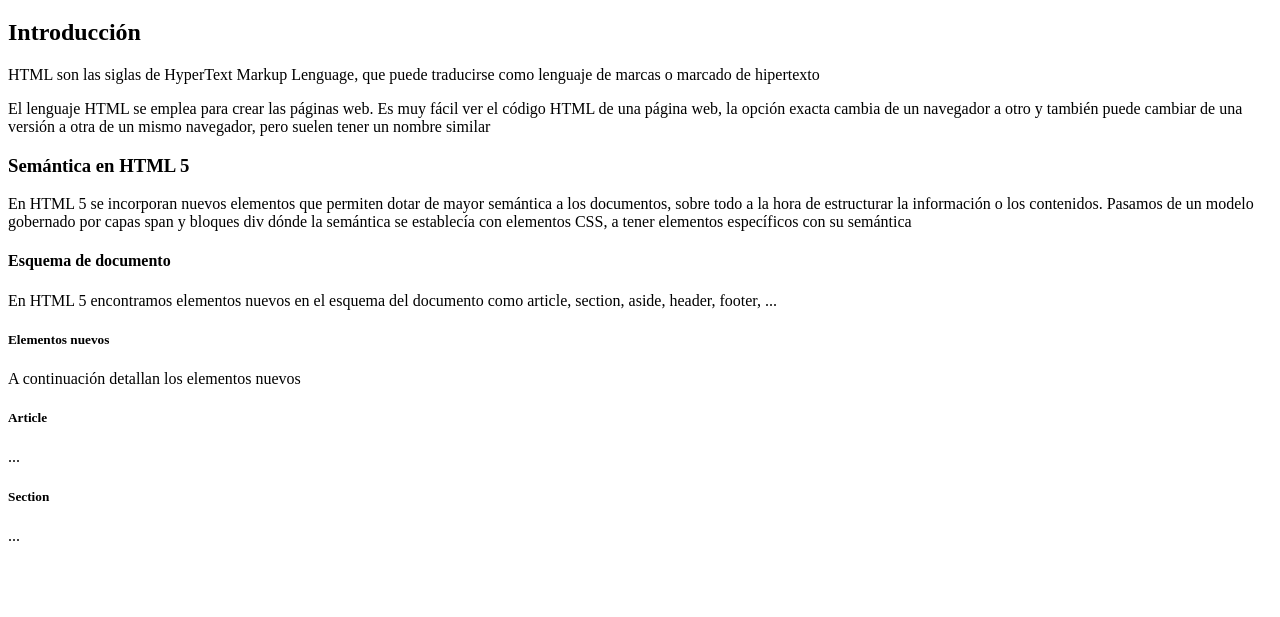
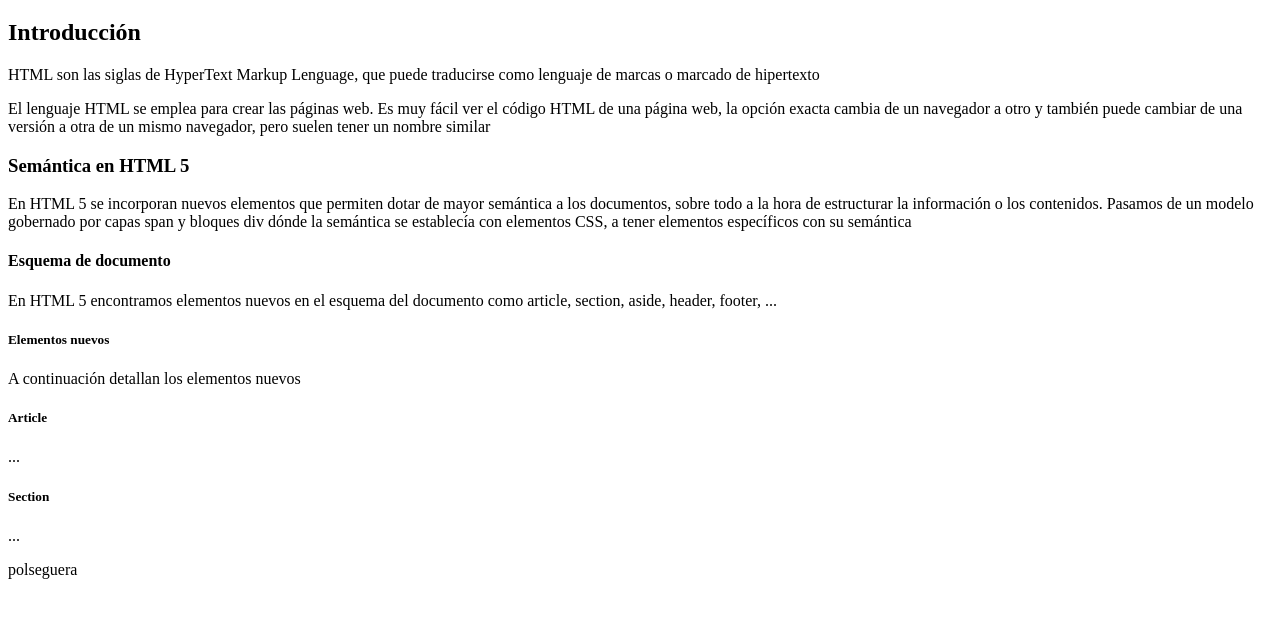
Before and after one commit to KaStyAnn/ian, a plain HTML site: page Index.html in a window 1280 px wide. Shown: the part 61-678 px from the top of the page. Drawn offline with Linux system fonts and the light colour scheme.

Commit message:
polseguera

```diff
--- a/Exercici 1.html
+++ b/Index.html
@@ -36,5 +36,7 @@
 
             <p>...</p>
 
+            <p>polseguera</p>
+
         </body>
     </html>
```
